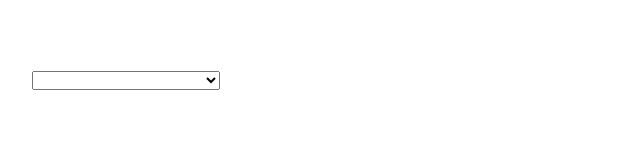
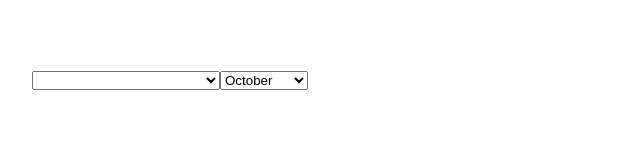
Before and after one commit to mareek/MeteoHistory, a Vue app in the folder Src/meteo-history/: page / in a window 1280 px wide. Shown: the top 160 px of the page, without its empty margins (0-640 px from the left). Built offline with nearby package versions, Linux system fonts and the light colour scheme.

Commit message:
Added Month Selector

```diff
--- a/Src/meteo-history/src/components/TemperatureHistoryViewer.vue
+++ b/Src/meteo-history/src/components/TemperatureHistoryViewer.vue
@@ -5,7 +5,10 @@ import type { temperatureSerie } from '@/data/meteoTypes';
 import { downloadSeries } from "@/utils/serieHandler";
 import TemperatureChart from "./TemperatureChart.vue";
 
-const props = defineProps<{ selectedStation: Station | undefined }>();
+const props = defineProps<{
+    selectedStation: Station | undefined,
+    selectedDate: Date | undefined
+}>();
 
 const series = ref<temperatureSerie[]>([])
 
@@ -13,7 +16,7 @@ watchEffect(async () => {
     if (!props.selectedStation)
         return;
 
-    series.value = await downloadSeries(props.selectedStation, new Date());
+    series.value = await downloadSeries(props.selectedStation, props.selectedDate ?? new Date());
 });
 
 const backgroundSeries = computed(() => series.value.slice(0, -1));
--- a/Src/meteo-history/src/components/TheWelcome.vue
+++ b/Src/meteo-history/src/components/TheWelcome.vue
@@ -1,13 +1,23 @@
 <script setup lang="ts">
-import { ref } from "vue"
+import { computed, ref } from "vue"
 import type { Station } from "@/data/meteoFranceTypes"
 import StationSelector from './StationSelector.vue'
 import TemperatureHistoryViewerVue from "./TemperatureHistoryViewer.vue"
 
 const selectedStation = ref<Station>();
+
+const selectedMonth = ref<number>(new Date().getMonth());
+const selectedDate = computed(() => new Date(new Date().getFullYear(), selectedMonth.value, 1));
 </script>
 
 <template>
-  <StationSelector v-model:selectedStation="selectedStation" sourceFileUrl="data/postesSynop.json" />
-  <TemperatureHistoryViewerVue :selected-station="selectedStation" />
+  <span>
+    <StationSelector v-model:selectedStation="selectedStation" sourceFileUrl="data/postesSynop.json" />
+    <select v-model="selectedMonth">
+      <option v-for="month in [0, 1, 2, 3, 4, 5, 6, 7, 8, 9, 10, 11]" :value="month">
+        {{ new Date(2000, month, 1).toLocaleString('default', { month: 'long' }) }}
+      </option>
+    </select>
+  </span>
+  <TemperatureHistoryViewerVue :selected-station="selectedStation" :selected-date="selectedDate" />
 </template>
```
